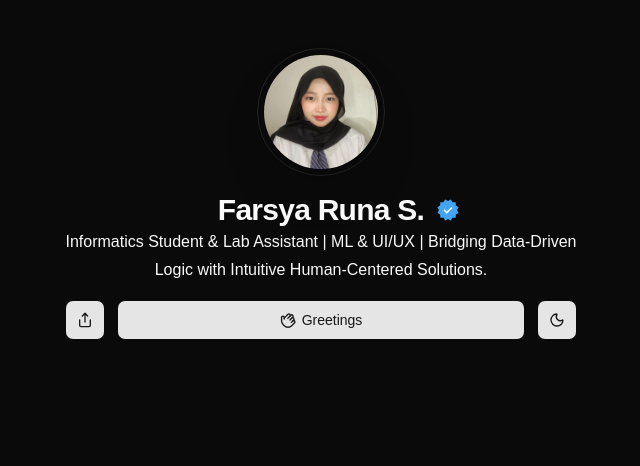
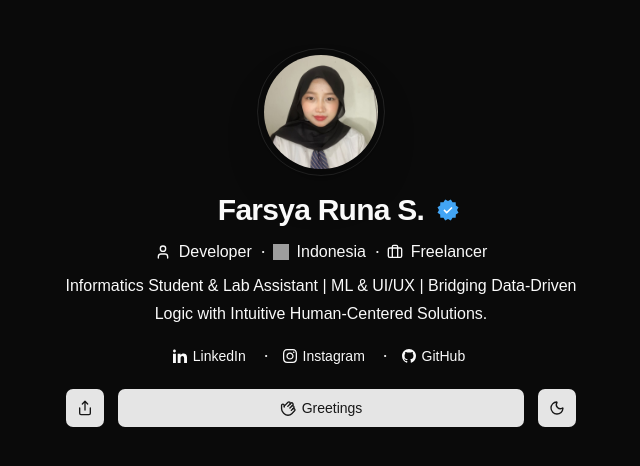
Before and after one commit to frsyrnaa/portfolio, a React (Vite) app: page / in a window 1280 px wide. Shown: the top 466 px of the page, without its empty margins (319-959 px from the left). Built offline with nearby package versions, Linux system fonts and the light colour scheme; grey boxes are pictures that could not be loaded.

Commit message:
feat: added the status and social section in the header

```diff
--- a/src/components/page/heading.tsx
+++ b/src/components/page/heading.tsx
@@ -2,6 +2,47 @@
 import { LinkShare } from "../link-share";
 import { ButtonGreeting } from "../button-greeting";
 import { ThemeToggle } from "../theme-toggle";
+import { Briefcase, User } from "lucide-react";
+import { buttonVariants } from "../ui/button";
+
+const items = [
+  {
+    label: "Developer",
+    icon: <User className="size-4" />,
+  },
+  {
+    label: "Indonesia",
+    icon: (
+      <img
+        src="https://www.svgrepo.com/show/401654/flag-for-indonesia.svg"
+        alt="Indonesia"
+        className="size-4"
+      />
+    ),
+  },
+  {
+    label: "Freelancer",
+    icon: <Briefcase className="size-4" />,
+  },
+];
+
+const socials = [
+  {
+    name: "LinkedIn",
+    href: "https://www.linkedin.com/in/farsya-runa-52bb74373",
+    svg: "M4.98 3.5c0 1.381-1.11 2.5-2.48 2.5s-2.48-1.119-2.48-2.5c0-1.38 1.11-2.5 2.48-2.5s2.48 1.12 2.48 2.5zm.02 4.5h-5v16h5v-16zm7.982 0h-4.968v16h4.969v-8.399c0-4.67 6.029-5.052 6.029 0v8.399h4.988v-10.131c0-7.88-8.922-7.593-11.018-3.714v-2.155z",
+  },
+  {
+    name: "Instagram",
+    href: "https://instagram.com/frsyrna",
+    svg: "M12 2.163c3.204 0 3.584.012 4.85.07 3.252.148 4.771 1.691 4.919 4.919.058 1.265.069 1.645.069 4.849 0 3.205-.012 3.584-.069 4.849-.149 3.225-1.664 4.771-4.919 4.919-1.266.058-1.644.07-4.85.07-3.204 0-3.584-.012-4.849-.07-3.26-.149-4.771-1.699-4.919-4.92-.058-1.265-.07-1.644-.07-4.849 0-3.204.013-3.583.07-4.849.149-3.227 1.664-4.771 4.919-4.919 1.266-.057 1.645-.069 4.849-.069zm0-2.163c-3.259 0-3.667.014-4.947.072-4.358.2-6.78 2.618-6.98 6.98-.059 1.281-.073 1.689-.073 4.948 0 3.259.014 3.668.072 4.948.2 4.358 2.618 6.78 6.98 6.98 1.281.058 1.689.072 4.948.072 3.259 0 3.668-.014 4.948-.072 4.354-.2 6.782-2.618 6.979-6.98.059-1.28.073-1.689.073-4.948 0-3.259-.014-3.667-.072-4.947-.196-4.354-2.617-6.78-6.979-6.98-1.281-.059-1.69-.073-4.949-.073zm0 5.838c-3.403 0-6.162 2.759-6.162 6.162s2.759 6.163 6.162 6.163 6.162-2.759 6.162-6.163c0-3.403-2.759-6.162-6.162-6.162zm0 10.162c-2.209 0-4-1.79-4-4 0-2.209 1.791-4 4-4s4 1.791 4 4c0 2.21-1.791 4-4 4zm6.406-11.845c-.796 0-1.441.645-1.441 1.44s.645 1.44 1.441 1.44c.795 0 1.439-.645 1.439-1.44s-.644-1.44-1.439-1.44z",
+  },
+  {
+    name: "GitHub",
+    href: "https://github.com/frsyrnaa",
+    svg: "M12 0c-6.626 0-12 5.373-12 12 0 5.302 3.438 9.8 8.207 11.387.599.111.793-.261.793-.577v-2.234c-3.338.726-4.033-1.416-4.033-1.416-.546-1.387-1.333-1.756-1.333-1.756-1.089-.745.083-.729.083-.729 1.205.084 1.839 1.237 1.839 1.237 1.07 1.834 2.807 1.304 3.492.997.107-.775.418-1.305.762-1.604-2.665-.305-5.467-1.334-5.467-5.931 0-1.311.469-2.381 1.236-3.221-.124-.303-.535-1.524.117-3.176 0 0 1.008-.322 3.301 1.23.957-.266 1.983-.399 3.003-.404 1.02.005 2.047.138 3.006.404 2.291-1.552 3.297-1.23 3.297-1.23.653 1.653.242 2.874.118 3.176.77.84 1.235 1.911 1.235 3.221 0 4.609-2.807 5.624-5.479 5.921.43.372.823 1.102.823 2.222v3.293c0 .319.192.694.801.576 4.765-1.589 8.199-6.086 8.199-11.386 0-6.627-5.373-12-12-12z",
+  },
+];
 
 export function Heading() {
   return (
@@ -20,7 +61,7 @@
         </div>
       </div>
 
-      <div className="w-full text-center">
+      <div className="w-full text-center space-y-3">
         <div className="relative w-max mx-auto">
           <h1 className="scroll-m-20 text-base-foreground-100 text-center text-2xl font-bold tracking-tight text-balance sm:text-3xl">
             Farsya Runa S.
@@ -28,10 +69,53 @@
           <IconVerified />
         </div>
 
+        <div className="flex justify-center items-center gap-x-2 text-base-foreground-300 mt-1 mb-2 sm:gap-x-2.5">
+          {items.map((item, i) => (
+            <div
+              key={item.label}
+              className="flex items-center gap-x-1 sm:gap-x-2"
+            >
+              {i > 0 && <span className="text-[0.5rem]">&bull;</span>}
+
+              {item.icon}
+              <p className="text-sm sm:text-base">{item.label}</p>
+            </div>
+          ))}
+        </div>
+
         <p className="text-base-foreground-300 leading-7 max-w-xl mx-auto">
           Informatics Student & Lab Assistant | ML & UI/UX | Bridging
           Data-Driven Logic with Intuitive Human-Centered Solutions.
         </p>
+
+        <div className="flex justify-center items-center gap-x-2">
+          {socials.map((item, i) => (
+            <div key={item.name} className="flex items-center">
+              {i > 0 && <span className="text-[0.5rem] mr-2">&bull;</span>}
+
+              <a
+                href={item.href}
+                target="_blank"
+                rel="noopener noreferrer"
+                className={buttonVariants({
+                  variant: "ghost",
+                  size: "sm",
+                  className: "gap-x-1.5",
+                })}
+              >
+                <svg
+                  xmlns="http://www.w3.org/2000/svg"
+                  viewBox="0 0 24 24"
+                  data-icon="inline-start"
+                  className="fill-foreground size-3.5"
+                >
+                  {item.svg && <path d={item.svg} />}
+                </svg>
+                {item.name}
+              </a>
+            </div>
+          ))}
+        </div>
       </div>
 
       <div className="flex justify-center items-center gap-x-3 w-full">
```
